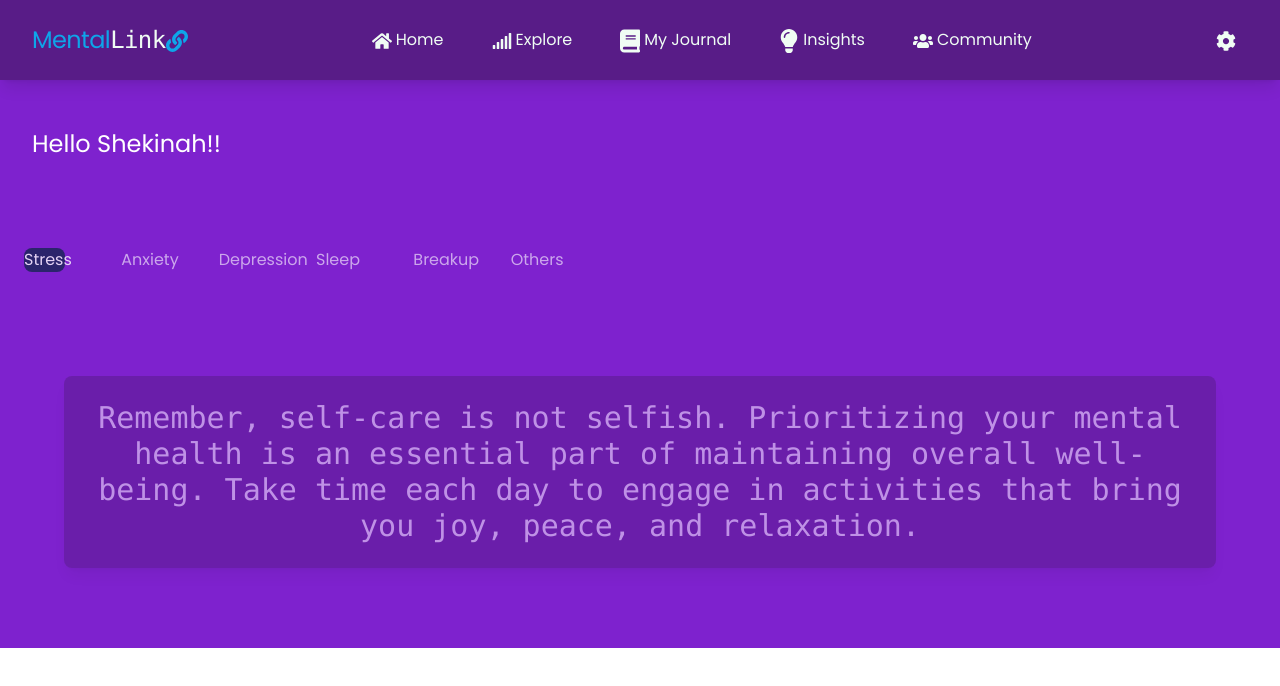
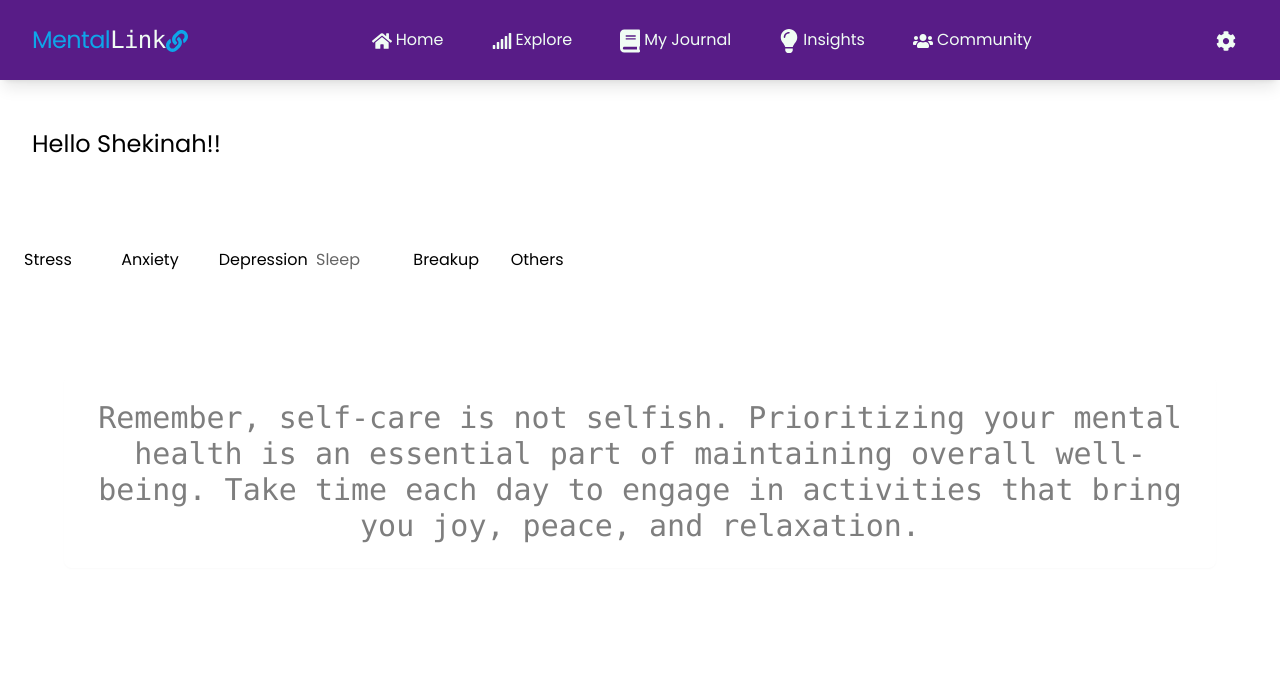
Before and after one commit to shekinahmanyi/mental_link_project, a React (Create React App) app in the folder frontend/: page /dashboard in a window 1280 px wide. Shown: the top 686 px of the page. Built offline with nearby package versions, Linux system fonts and the light colour scheme.

Commit message:
changed the colors

```diff
--- a/frontend/src/dashboard/main/House.jsx
+++ b/frontend/src/dashboard/main/House.jsx
@@ -3,43 +3,43 @@ import { Link } from "react-router-dom";
 
 function House() {
   return (
-    <div className="container bg-purple-700 max-auto">
-      <div className="pt-24 flex flex-col text-white">
+    <div className="container bg-white max-auto">
+      <div className="pt-24 flex flex-col">
         <h1 className="text-2xl p-8">Hello Shekinah!!</h1>
         <div className="grid grid-cols-1 md:grid-cols-6 gap-2 max-w-xl mt-8">
           <Link to="/articles/stress" className="bg-transparent p-6 rounded-md">
-            <h3 className="text-base opacity-80 mb-4 bg-blue-950 rounded-lg">Stress</h3>
+            <h3 className="text-base mb-4">Stress</h3>
           </Link>
           <Link
             to="/articles/anxiety"
-            className="bg-transparent p-6 rounded-md"
+            className="bg-transparent p-6"
           >
-            <h3 className="text-base mb-4 opacity-60">Anxiety</h3>
+            <h3 className="text-base mb-4">Anxiety</h3>
           </Link>
           <Link
             to="/articles/depression"
-            className="bg-transparent p-6 rounded-md"
+            className="bg-transparent p-6"
           >
-            <h3 className="text-base mb-4  opacity-60">Depression</h3>
+            <h3 className="text-base mb-4">Depression</h3>
           </Link>
-          <Link to="/articles/sleep" className="bg-transparent p-6 rounded-md">
+          <Link to="/articles/sleep" className="bg-transparent p-6">
             <h3 className="text-base mb-4  opacity-60">Sleep</h3>
           </Link>
           <Link
             to="/articles/breakup"
-            className="bg-transparent p-6 rounded-md"
+            className="bg-transparent p-6"
           >
-            <h3 className="text-base mb-4  opacity-60">Breakup</h3>
+            <h3 className="text-base mb-4 ">Breakup</h3>
           </Link>
           <Link to="/articles/others" className="bg-transparent p-6 rounded-md">
-            <h3 className="text-base mb-4  opacity-60">Others</h3>
+            <h3 className="text-base mb-4 ">Others</h3>
           </Link>
         </div>
       </div>
       <section className="py-8 mt-8 mb-12">
         <div className="container mx-auto px-4 md:px-8 lg:px-16">
-          <div className="opacity-50 bg-purple-900 rounded-lg shadow-lg p-6">
-            <p className="text-3xl text-white text-center font-mono">
+          <div className="opacity-50 rounded-lg shadow-sm p-6">
+            <p className="text-3xl text-center font-mono">
               Remember, self-care is not selfish. Prioritizing your mental
               health is an essential part of maintaining overall well-being.
               Take time each day to engage in activities that bring you joy,
```
